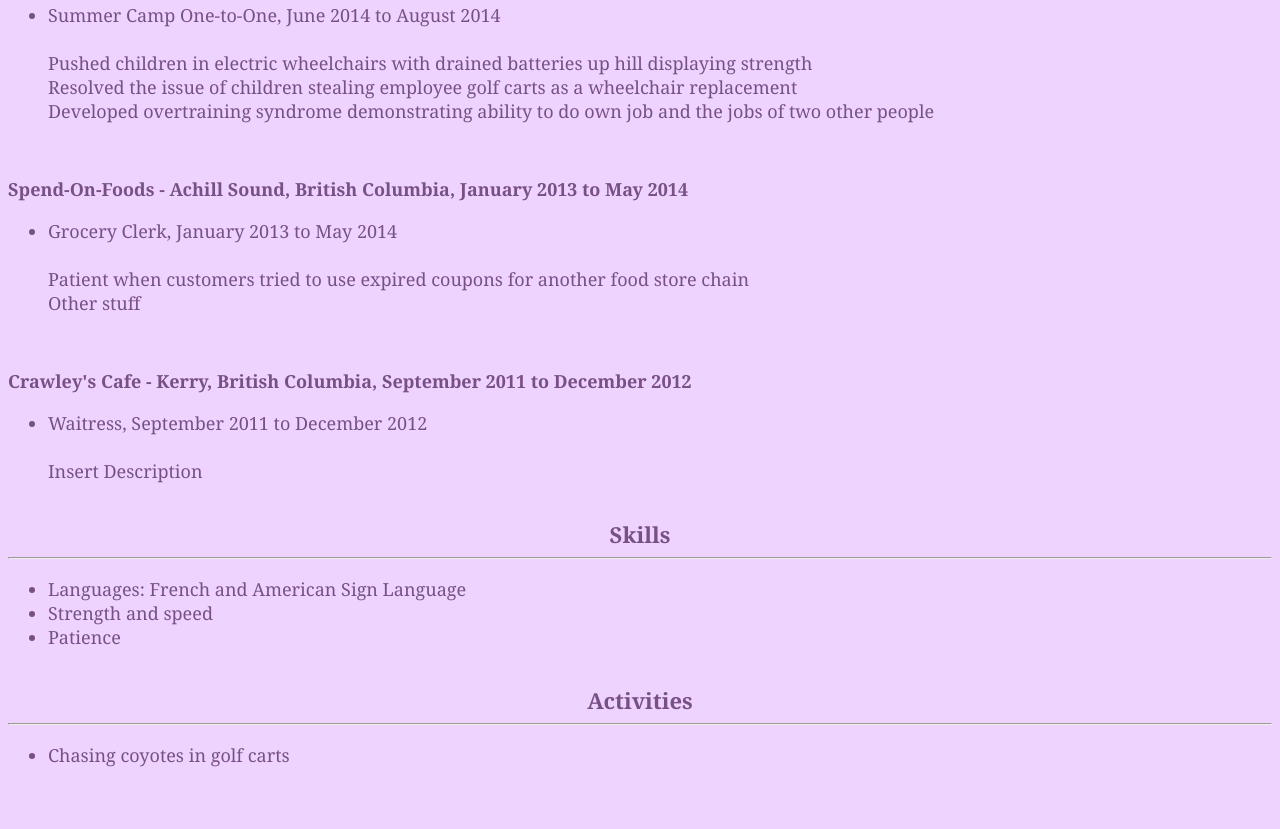
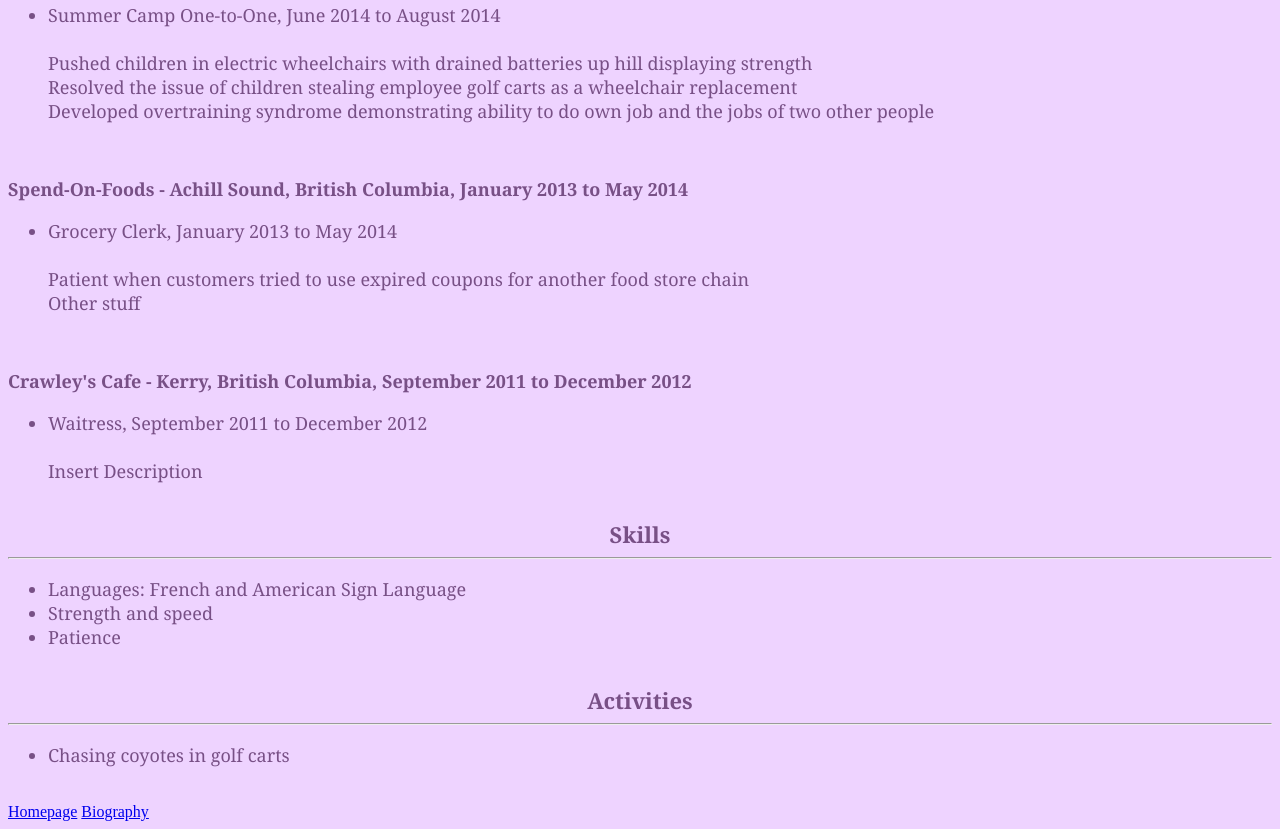
Before and after one commit to ellovett/ellovett.github.io, a plain HTML site: page resume.html in a window 1280 px wide. Shown: the part 837-1666 px from the top of the page. Before the commit the page ends 1622 px from the top, so only its background shows below. Drawn offline with Linux system fonts and the light colour scheme.

Commit message:
updated resume.html

```diff
--- a/resume.html
+++ b/resume.html
@@ -83,5 +83,10 @@
     <ul>
       <li>Chasing coyotes in golf carts</li>
     </ul>
+    <br>
+    <a
+      href="index.html">Homepage</a>
+    <a
+      href="bio.html">Biography</a>
   </body>
 </html>
```
